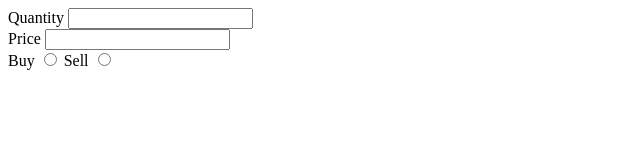
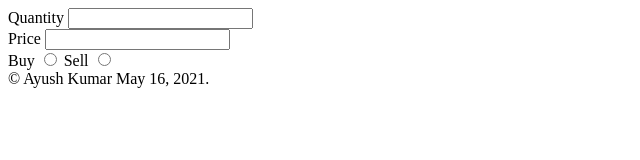
Before and after one commit to ayushp2002/Crypto-Calculator, a plain HTML site: page index.html in a window 1280 px wide. Shown: the whole page, without its empty margins (0-640 px from the left). Drawn offline with Linux system fonts and the light colour scheme.

Commit message:
Atom GitHub Integration Test

```diff
--- a/index.html
+++ b/index.html
@@ -12,6 +12,10 @@
       <label for="price">Price</label> <input type="number" name="price"><br>
       <label for="radiobuy">Buy</label> <input type="radio" name="radio" value="">
       <label for="radiosell">Sell</label> <input type="radio" name="radio" value="">
+
+      <footer>
+        <span>&copy; Ayush Kumar May 16, 2021.</span>
+      </footer>
     </form>
   </body>
 </html>
```
